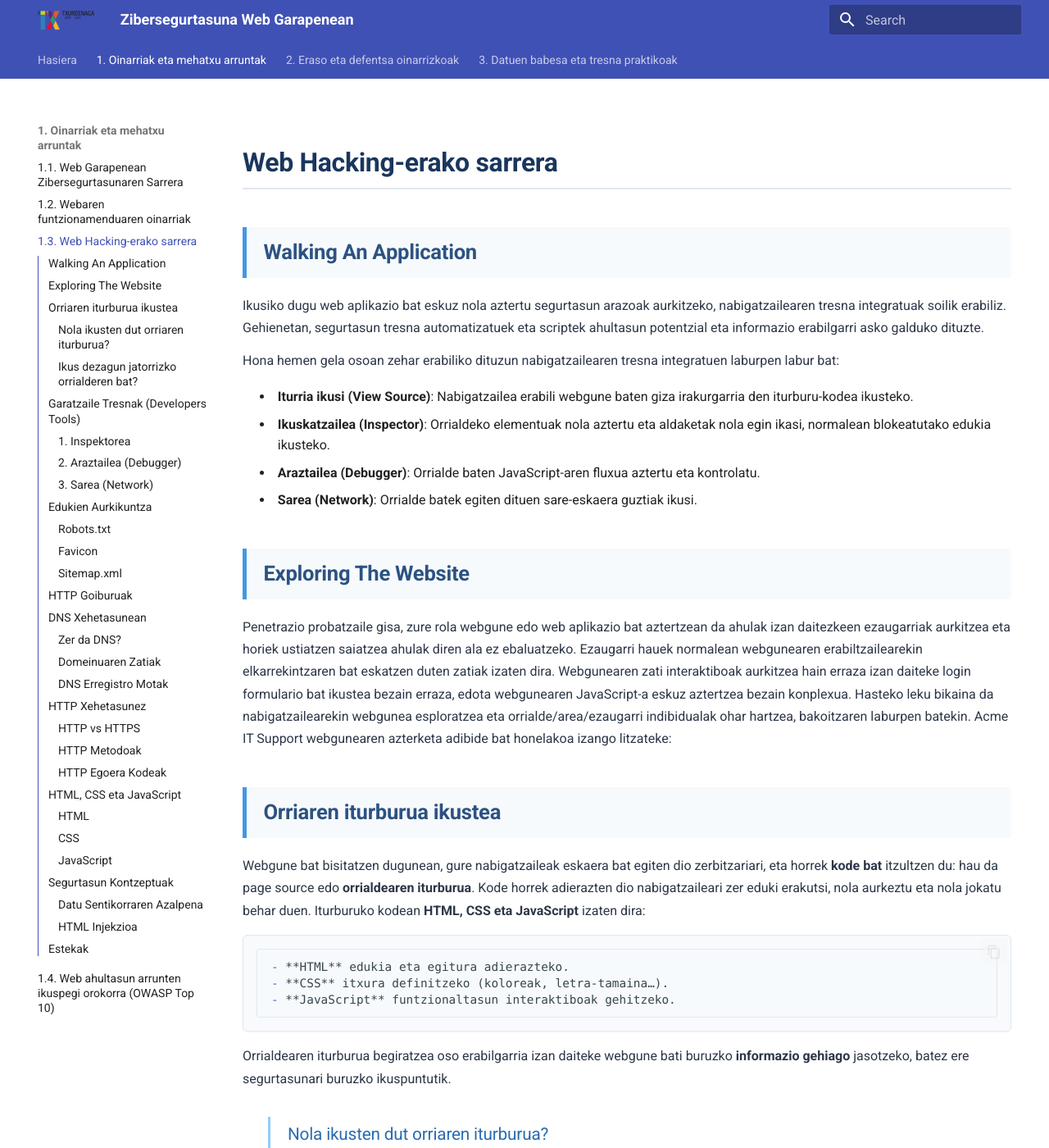
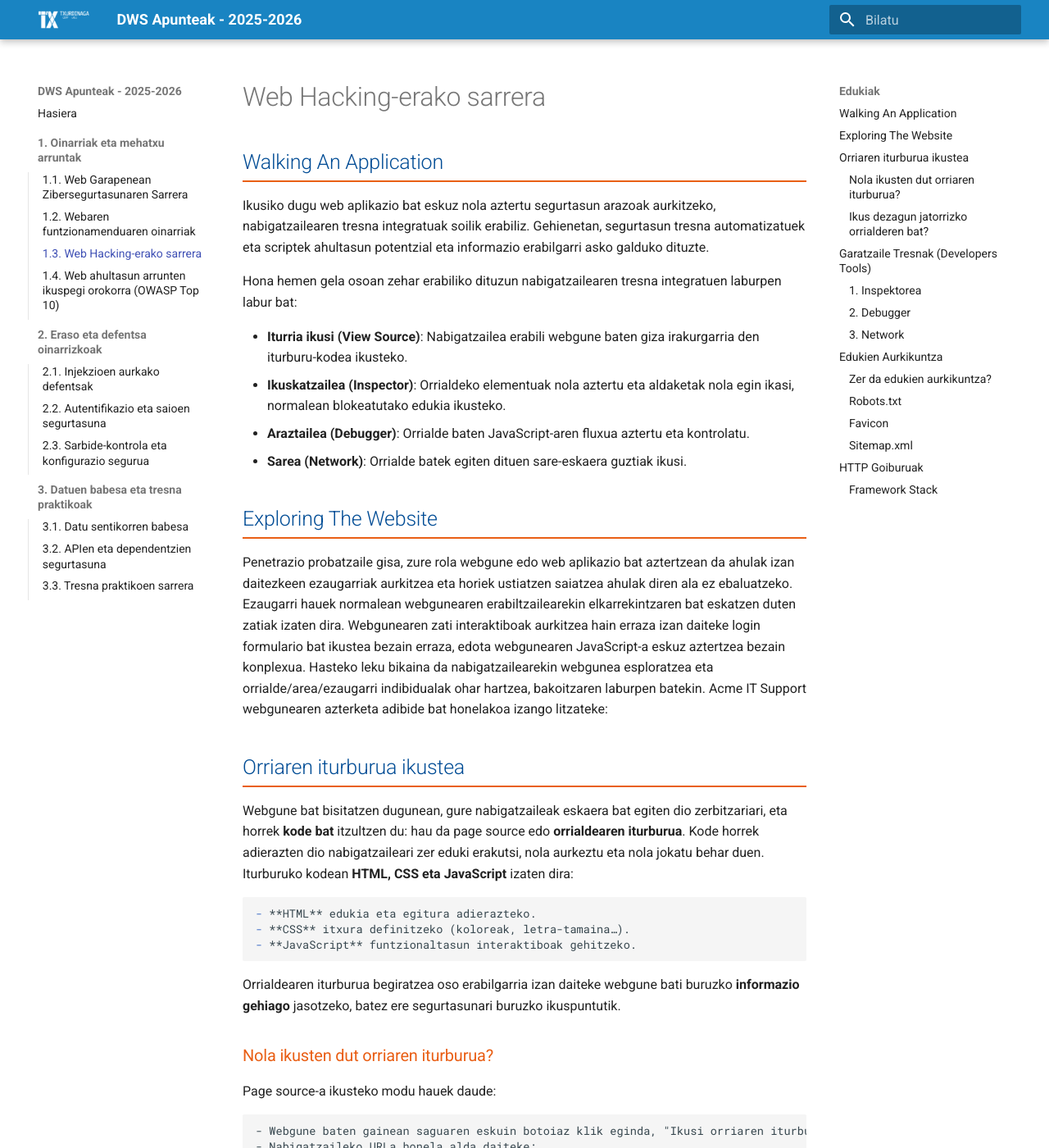
Before and after one commit to DAW-Resources-FPTxurdinaga/SeguridadWeb-apuntes_eu-es, an MkDocs documentation site: the page built from docs/oinarriak_mehatxuak/web_hacking_sarrera.md, in a window 1280 px wide and 1400 px high. Shown: the whole window at 82% size. Built offline with MkDocs 1.6.1 and Material for MkDocs 9.7.7, drawn with Linux system fonts in a browser that asks for light colours; some of the changed text lies outside the part shown.

Commit message:
Web Hacking

```diff
--- a/docs/css/custom.css
+++ b/docs/css/custom.css
@@ -1,48 +1,52 @@
 /* Estilos para mejorar la jerarquía visual de los títulos */
 
-/* Nivel 1 (Página) - No se usa comúnmente en MkDocs */
+/* Fuente principal */
+:root {
+    --md-text-font: 'Roboto', sans-serif;
+    --md-code-font: 'Roboto Mono', monospace;
+}
+
+/* Nivel 1 (Página) */
 .md-typeset h1 {
-    color: #1a365d;
+    color: #1565c0;  /* Azul más oscuro */
     font-weight: 700;
-    font-size: 2em;
+    font-size: 2.2em;
     margin: 1em 0 0.8em 0;
     padding-bottom: 0.3em;
-    border-bottom: 2px solid #e2e8f0;
+    border-bottom: 2px solid #e0e0e0;
+    text-align: center;
 }
 
 /* Nivel 2 (##) - Títulos principales de sección */
 .md-typeset h2 {
-    color: #2c5282;
+    color: #1976d2;  /* Azul Material Design */
     font-weight: 600;
-    font-size: 1.6em;
-    margin: 1.8em 0 0.8em 0;
+    font-size: 1.8em;
+    margin: 1.5em 0 0.8em 0;
     padding: 0.5em 0 0.5em 0.8em;
-    border-left: 5px solid #4299e1;
-    background-color: #f7fafc;
+    border-left: 4px solid #1976d2;
+    background-color: #f5f9ff;
     border-radius: 0 4px 4px 0;
 }
 
 /* Nivel 3 (###) - Subtítulos */
 .md-typeset h3 {
-    color: #2b6cb0;
+    color: #0d47a1;  /* Azul oscuro */
     font-weight: 500;
-    font-size: 1.3em;
-    margin: 1.6em 0 0.7em 1.5em;  /* Aumentado de 0.5em a 1.5em */
-    padding: 0.3em 0 0.3em 1em;    /* Añadido padding izquierdo */
-    border-bottom: 1px dashed #cbd5e0;
-    border-left: 3px solid #90cdf4; /* Línea vertical sutil */
-    padding-left: 1em;             /* Espacio entre la línea y el texto */
+    font-size: 1.4em;
+    margin: 1.6em 0 0.7em 0;
+    padding: 0.3em 0 0.3em 0.8em;
+    border-bottom: 1px solid #e0e0e0;
 }
 
 /* Nivel 4 (####) - Sub-subtítulos */
 .md-typeset h4 {
-    color: #2c5282;
+    color: #1565c0;
     font-weight: 500;
-    font-size: 1.1em;
-    margin: 1.4em 0 0.6em 1em;
-    font-style: normal;
+    font-size: 1.2em;
+    margin: 1.4em 0 0.6em 0;
+    padding-left: 0.8em;
     position: relative;
-    padding-left: 1em;
 }
 
 /* Añadir viñeta a los h4 */
@@ -168,3 +172,30 @@
     border: 0;
     border-top: 1px solid #e2e8f0;
 }
+
+/* Custom heading styles */
+
+/* H2 (##) */
+h2 {
+  color: #004c95; /* azul corporativo */
+  border-bottom: 2px solid #e95f15;
+  padding-bottom: 0.2em;
+  margin-top: 1.5em;
+}
+
+/* H3 (###) */
+h3 {
+  color: #e95f15; /* naranja corporativo */
+  margin-top: 1.2em;
+}
+
+.md-header {
+  background-color: #1984c2;
+}
+
+/* Center all images inside markdown content */
+.md-typeset img {
+  display: block;
+  margin-left: auto;
+  margin-right: auto;
+}
--- /dev/null
+++ b/docs/javascripts/sidebar.js
@@ -0,0 +1,71 @@
+// Función para inicializar el comportamiento del menú lateral
+document.addEventListener('DOMContentLoaded', function() {
+    // Seleccionar todos los títulos de menú colapsables
+    const menuTitles = document.querySelectorAll('.md-nav--primary .md-nav__item--nested > .md-nav > .md-nav__title');
+
+    // Función para alternar la visibilidad de un menú
+    function toggleMenu(menuTitle) {
+        const parentNav = menuTitle.parentElement;
+        const isExpanded = parentNav.getAttribute('data-md-toggle') === 'true';
+        parentNav.setAttribute('data-md-toggle', !isExpanded);
+
+        // Si el menú se está cerrando, cerrar también los submenús
+        if (isExpanded) {
+            const subMenus = parentNav.querySelectorAll('.md-nav[data-md-toggle="true"]');
+            subMenus.forEach(subMenu => {
+                subMenu.setAttribute('data-md-toggle', 'false');
+            });
+        }
+    }
+
+    // Agregar manejador de eventos a cada título
+    menuTitles.forEach(title => {
+        // Verificar si el título tiene un enlace que no sea solo '#'
+        const link = title.querySelector('a');
+
+        // Si el enlace es '#' o no hay enlace, hacer que el título sea clickeable
+        if (!link || link.getAttribute('href') === '#') {
+            title.style.cursor = 'pointer';
+
+            // Agregar manejador de clic
+            title.addEventListener('click', function(e) {
+                e.preventDefault();
+                e.stopPropagation();
+                toggleMenu(this);
+            });
+        } else {
+            // Si hay un enlace válido, agregar un manejador al icono de flecha
+            const arrow = document.createElement('span');
+            arrow.className = 'nav-arrow';
+            arrow.innerHTML = '▶';
+            arrow.style.cssText = 'float: right; margin-left: 0.5em; transition: transform 0.2s;';
+            title.appendChild(arrow);
+
+            // Manejador para el clic en la flecha
+            arrow.addEventListener('click', function(e) {
+                e.preventDefault();
+                e.stopPropagation();
+                toggleMenu(title);
+            });
+        }
+    });
+
+    // Función para expandir el menú activo y sus padres
+    function expandActiveMenu() {
+        const activeMenu = document.querySelector('.md-nav--primary .md-nav__item--active');
+        if (activeMenu) {
+            // Encontrar y expandir todos los padres del menú activo
+            let parent = activeMenu.closest('.md-nav__item--nested');
+            while (parent) {
+                const nav = parent.querySelector('> .md-nav');
+                if (nav) {
+                    nav.setAttribute('data-md-toggle', 'true');
+                }
+                parent = parent.parentElement.closest('.md-nav__item--nested');
+            }
+        }
+    }
+
+    // Expandir el menú activo después de un pequeño retraso para asegurar que el DOM esté listo
+    setTimeout(expandActiveMenu, 100);
+});
--- a/docs/oinarriak_mehatxuak/web_hacking_sarrera.md
+++ b/docs/oinarriak_mehatxuak/web_hacking_sarrera.md
@@ -53,99 +53,66 @@
 ## Garatzaile Tresnak (Developers Tools)
 
 ### 1. Inspektorea
-- Web-orriaren HTML eta CSS ikusteko eta editatzeko aukera ematen du.
-- Elementuak zuzenean alda ditzakezu: testua, koloreak, tamainak...
 
-### 2. Araztailea (Debugger)
-- JavaScript kodea pausoz pauso exekutatzeko aukera ematen du.
-- "Breakpoint"-ak jarri daitezke kodea gelditzeko.
-- Aldagaiak eta funtzio-deien emaitzak ikus daitezke.
+Web-orrian une horretan agertzen denaren “argazki bizia” erakusten du.
+Orriko iturburu-kodea (HTML) beti ez da berdina, CSS edo JavaScript-ek alda dezakeelako. Inspektoreak benetan zer ikusten ari garen erakusten digu.
+Elementuak zuzenean alda ditzakezu: testua, koloreak, tamainak… horrela, akatsak errazago aurkitzen eta konpontzen dira.
 
-### 3. Sarea (Network)
-- Orrialde batek egiten dituen eskaera guztiak ikus daitezke.
-- Eskaera bakoitzaren xehetasunak ikus daitezke: URL-a, metodoa, erantzun-kodea, tamaina, denbora...
+
+### 2. Debugger
+Orriko JavaScript kodeari pausoz pauso jarraitzeko balioko digu.
+
+“Breakpoint”-ak jartzen dira, hau da, kodea geldi dadin nahi dugun puntuan.
+Horri esker, aldagaiak eta funtzio-deien emaitzak une berean ikus ditzakegu, eta ulertu zergatik gertatzen diren akatsak.
+
+Garatzaileen tresnetako panel hau JavaScript arazteko pentsatuta dago, eta berriro ere ezaugarri bikaina da zerbait zergatik ez dabilen funtzionatzen landu nahi duten web garatzaileentzat. Baina sartze-probatzaile gisa, JavaScript kodean sakontzeko aukera ematen digu. Firefox eta Safari nabigatzaileetan ezaugarri honek Debugger du izena, baina Google Chrome nabigatzailean Sources du izena.
+
+Laburbilduz, breakpointak menderatzeak bezero-kodearen exekuzioa erabat kontrolatzen du:
+
+- Irakurketa: barne aldagaiak eta funtzio “pribatuak” ikusten dituzu.
+- Aldaketa: balio berriak injektatzen dituzu edo funtzionalitateak mozten dituzten kodearen adarrak saihesten dituzu.
+- Birbidaltzea: harrapaketak eta irteerako eskaerak aldatzea.
+
+Hori guztia, segurtasun-ikuskaritzei, pentestei edo arazketa sinpleari aplikatuta, logika-ahultasunak aurkitzeko, sarbide-kontrolak ez egiteko edo garatzaileak zuzenean azaldu nahi izan ez zituen datu sentikorrak aurkitzeko aukera ematen du.
+
+
+### 3. Network
+Garatzailearen tresnen sare-fitxa web orri batek egiten duen kanpoko eskaera bakoitzaren jarraipena egiteko erabil daiteke. Sarea fitxan klik egin eta gero orria freskatzen baduzu, orria eskatzen ari den fitxategi guztiak ikusiko dituzu.
+
 
 ## Edukien Aurkikuntza
 
+### Zer da edukien aurkikuntza?
+Lehenik eta behin, galdetu behar dugu, web aplikazioen segurtasunaren testuinguruan, zer da edukia? Edukia gauza asko izan daiteke, fitxategi bat, bideoa, irudia, segurtasun-kopia, webgunearen eginbidea. Edukien aurkikuntzaz hitz egiten dugunean, ez gara webgune batean ikus ditzakegun gauza nabariez ari; berehala aurkezten ez zaizkigun eta beti sarbide publikora bideratuta ez zeuden gauzez ari gara.
+
+Eduki hori izan liteke, adibidez, langileen erabilerarako orriak edo atariak, webgunearen bertsio zaharragoak, babeskopia-fitxategiak, konfigurazio-fitxategiak, administrazio-panelak, etab.
+Edukiak ezagutzeko hiru modu nagusi daude landuko dugun webgune batean: Eskuz, automatizatua eta OSINT (Open-Source Intelligence).
+
 ### Robots.txt
-Webgune baten erroan egoten den fitxategia da, eta bilatzaileei zein orri indexatu daitezkeen edo ez adierazten die.
+`robots.txt` fitxategia bilatzaileei zein orri diren eta bilatzaileen emaitzetan erakusteko baimenik ez duten edo bilatzaile zehatzei webgunea guztiz arakatzea debekatzen dien dokumentua da. Ohikoa izan daiteke web gune jakin batzuk mugatzea bilatzaileen emaitzetan ez bistaratzeko. Orrialde hauek administrazio atariak edo webgunearen bezeroentzako fitxategiak izan daitezke.
+Fitxategi honek webguneko kokapenen zerrenda handia ematen digu, jabeek sartze-probatzaile gisa aurkitzerik nahi ez dutena.
+
 
 ### Favicon
-Nabigatzaileko helbide-barran edo fitxan agertzen den ikono txikia. Batzuetan framework baten favicon lehenetsia ikus daiteke, webguneak erabiltzen duen teknologiari buruzko informazioa emanez.
+Favicon nabigatzaileko helbide-barran edo fitxan agertzen den ikono txiki bat da, webgune bat markatzeko erabiltzen dena.
+
+Batzuetan, webgune bat eraikitzeko markoak erabiltzen direnean, instalazioaren parte den favicon bat soberan geratzen da, eta webgunearen garatzaileak hau pertsonalizatutako beste batekin ordezkatzen ez badu, horrek pista bat eman diezaguke erabiltzen ari den markoari buruz. OWASPek esparru-ikono komunen datu-base bat ostatatzen du, helburuen favicon-arekin <a href="https://wiki.owasp.org/index.php/OWASP_favicon_database">OWASP_favicon_database</a>. Alderatzeko erabil dezakezuna. Behin esparru-pila ezagututa, kanpoko baliabideak erabil ditzakegu hari buruz gehiago jakiteko.
+Eguneratuago dago beste webgune hau: <a href="https://owasp.org/www-community/favicons_database">OWASP_favicon_database</a>
 
 ### Sitemap.xml
-Webgunearen orri garrantzitsuenen zerrenda bat duen fitxategia da, bilatzaileek gunea hobeto indexatu dezaten.
+`robots.txt` fitxategiak ez bezala, bilaketa-motorreko arakatzaileek ikus dezaketena murrizten baitu, `sitemap.xml` fitxategiak webgunearen jabeak bilatzaile batean zerrendatzea nahi duen fitxategi bakoitzaren zerrenda ematen du.
+Horiek, batzuetan, nabigatzeko zailxeagoak diren webguneko eremuak izan ditzakete, edo baita uneko guneak jada erabiltzen ez dituen baina eszenen atzean lanean jarraitzen duten web orri zahar batzuk zerrendatzea ere.
+
 
 ## HTTP Goiburuak
 
-Webgune batera konektatzen garenean, HTTP goiburuak bidaltzen dira. Hauek informazio garrantzitsua dute:
-- **User-Agent**: Erabiltzen ari zaren nabigatzailea eta sistema eragilea
-- **Accept**: Zer motatako edukia onartzen duen nabigatzaileak
-- **Cookie**: Saioaren informazioa
+Web-zerbitzariari eskaerak egiten dizkiogunean, zerbitzariak hainbat HTTP goiburu itzultzen ditu. Goiburu horiek, batzuetan, informazio erabilgarria izan dezakete, hala nola webzerbitzariaren softwarea eta, agian, erabiltzen ari den programazio-/script-lengoaia.
 
-## DNS Xehetasunean
+Beheko adibidean, webzerbitzaria NGINX 1.18.0 bertsioa da eta PHP 7.4.3 bertsioa exekutatzen du. Informazio hori erabiliz, erabiltzen ari diren softwarearen bertsio ahulak aurki genitzake.
 
-### Zer da DNS?
-DNS (Domain Name System) domeinu-izenak IP helbide bihurtzen dituen sistema bat da.
+Saiatu beheko <a href="https://www.hostinger.com/es/tutoriales/comando-curl">curl komandoa</a> web zerbitzariaren aurka exekutatzen, non -v kommutadoreak verbose modua gaitzen duen, goiburuak aterako dituena (zerbait interesgarria egon daiteke! ).
 
-### Domeinuaren Zatiak
-- **TLD (Top Level Domain)**: .com, .org, .es...
-- **Bigarren mailako domeinua**: tryhackme.com-en "tryhackme"
-- **Azpidomeinua**: blog.tryhackme.com-en "blog"
+### Framework Stack
 
-### DNS Erregistro Motak
-- **A**: IPv4 helbidea
-- **AAAA**: IPv6 helbidea
-- **CNAME**: Domeinu baten beste baten ordezpena
-- **MX**: Posta elektronikorako zerbitzariak
-- **TXT**: Testu erregistroak (SPF, DKIM...)
-
-## HTTP Xehetasunez
-
-### HTTP vs HTTPS
-- **HTTP**: Datuak testu argian bidaltzen dira
-- **HTTPS**: Datuak zifratuta bidaltzen dira (SSL/TLS)
-
-### HTTP Metodoak
-- **GET**: Baliabideak eskuratzeko
-- **POST**: Datu berriak bidaltzeko
-- **PUT**: Baliabideak eguneratzeko
-- **DELETE**: Baliabideak ezabatzeko
-
-### HTTP Egoera Kodeak
-- **1xx**: Informazioa
-- **2xx**: Arrakasta (200 OK)
-- **3xx**: Birbideraketa (301 Moved Permanently)
-- **4xx**: Bezeroaren errorea (404 Not Found)
-- **5xx**: Zerbitzariaren errorea (500 Internal Server Error)
-
-## HTML, CSS eta JavaScript
-
-### HTML
-- Web orrien egitura definitzen du
-- Etiketak erabiltzen ditu: `<html>`, `<head>`, `<body>`, `<p>`, `<a>`, etc.
-
-### CSS
-- Estiloak definitzen ditu: koloreak, letra-tipoak, tamainak...
-- Klaseak (`class`) eta ID-ak erabiltzen ditu elementuak identifikatzeko
-
-### JavaScript
-- Orriari interaktibitatea ematen dio
-- Gertaerak kudeatzen ditu (saguaren klikak, teklatuko sarrerak...)
-- AJAX erabiliz zerbitzarirako eskaerak egin ditzake
-
-## Segurtasun Kontzeptuak
-
-### Datu Sentikorraren Azalpena
-- Webguneek ez luke inoiz datu sentikorrik erakutsi behar iturburu kodean
-- Adibide txarrak: pasahitzak, API gakoak, barne estekak...
-
-### HTML Injekzioa
-- Erabiltzailearen sarrera HTML gisa interpretatzen denean gertatzen da
-- Erabiltzailearen sarrera beti garbitu behar da errendatu aurretik
-- Adibide txarra: `<script>alert('Hacked!')</script>`
-
-## Estekak
-- [OWASP Web Security Testing Guide](https://owasp.org/www-project-web-security-testing-guide/)
-- [Mozilla Developer Network (MDN) Web Docs](https://developer.mozilla.org/)
-- [PortSwigger Web Security Academy](https://portswigger.net/web-security)
+Webgune baten markoa ezarri ondoren, bai aurreko favicon adibidearekin edo orriaren iturburuan pistak bilatuz, hala nola iruzkinak, copyright oharrak edo kredituak, ondoren webgunearen framework-a aurki dezakezu.
+Hortik aurrera, softwareari eta beste informazio batzuei buruz gehiago ikasi ahal izango dugu, agian aurkitu dezakegun eduki gehiagora eramanez.
--- /dev/null
+++ b/docs/stylesheets/extra.css
@@ -0,0 +1,103 @@
+/* Custom heading styles */
+
+/* H2 (##) */
+h2 {
+    color: #004c95; /* azul corporativo */
+    border-bottom: 2px solid #e95f15;
+    padding-bottom: 0.2em;
+    margin-top: 1.5em;
+}
+
+/* H3 (###) */
+h3 {
+    color: #e95f15; /* naranja corporativo */
+    margin-top: 1.2em;
+}
+
+.md-header {
+    background-color: #1984c2;
+}
+
+/* Center all images inside markdown content */
+.md-typeset img {
+    display: block;
+    margin-left: auto;
+    margin-right: auto;
+}
+
+/* Estilos para el menú lateral colapsable */
+/* Mostrar los elementos del menú de nivel superior */
+.md-nav--primary > .md-nav__list > .md-nav__item--nested > .md-nav > .md-nav__list {
+    display: block !important;
+    max-height: none !important;
+    opacity: 1 !important;
+    overflow: visible !important;
+    position: static !important;
+    transform: none !important;
+    visibility: visible !important;
+}
+
+/* Ocultar submenús por defecto */
+.md-nav--primary .md-nav__item--nested .md-nav .md-nav__list {
+    max-height: 0;
+    overflow: hidden;
+    transition: max-height 0.3s ease-in-out;
+    padding-left: 1.2em;
+    border-left: 1px solid rgba(0,0,0,0.1);
+}
+
+/* Estilo para los títulos de los menús anidados */
+.md-nav--primary .md-nav__item--nested > .md-nav > .md-nav__title {
+    position: relative;
+    cursor: pointer;
+    padding: 0.4rem 0.8rem;
+    margin: 0.2rem 0;
+    border-radius: 0.2rem;
+    transition: background-color 0.2s;
+}
+
+/* Flecha indicadora */
+.md-nav--primary .md-nav__item--nested > .md-nav > .md-nav__title .nav-arrow {
+    content: '▶';
+    display: block;
+    float: right;
+    margin-left: 0.5em;
+    transition: transform 0.2s;
+    color: rgba(0,0,0,0.54);
+    font-size: 0.8em;
+    line-height: 1.5;
+}
+
+/* Estilo cuando el menú está expandido */
+.md-nav--primary .md-nav__item--nested > .md-nav[data-md-toggle="true"] > .md-nav__list {
+    max-height: 1000px !important;
+    display: block !important;
+}
+
+.md-nav--primary .md-nav__item--nested > .md-nav[data-md-toggle="true"] > .md-nav__title::after {
+    transform: rotate(90deg);
+    color: #e95f15;
+}
+
+/* Efecto hover en los títulos */
+.md-nav--primary .md-nav__item--nested > .md-nav > .md-nav__title:hover {
+    background-color: rgba(0,0,0,0.05);
+}
+
+/* Asegurar que los enlaces dentro de los títulos sean clickeables */
+.md-nav--primary .md-nav__item--nested > .md-nav > .md-nav__title a {
+    pointer-events: auto;
+}
+
+/* Mostrar el menú activo */
+.md-nav--primary .md-nav__item--active > .md-nav > .md-nav__list,
+.md-nav--primary .md-nav__item--active > .md-nav > .md-nav__list .md-nav__item--active > .md-nav > .md-nav__list {
+    max-height: 1000px !important;
+    display: block !important;
+}
+
+/* Mostrar flecha en el menú activo */
+.md-nav--primary .md-nav__item--active > .md-nav > .md-nav__title::after {
+    transform: rotate(90deg);
+    color: #e95f15;
+}
--- a/mkdocs.yml
+++ b/mkdocs.yml
@@ -1,34 +1,42 @@
-site_name: Zibersegurtasuna Web Garapenean
-site_url: https://zibersegurtasun-fptxurdinaga.eus
-site_author: FP Txurdinaga
-site_description: Zibersegurtasunari buruzko ikasgaiak eta baliabideak
-
-# Configuración del tema
+site_name: DWS Apunteak - 2025-2026
 theme:
   name: material
+  language: eu
+  logo: images/logo.png
+  favicon: http://fptxurdinaga.eus/wp-content/uploads/2022/10/favicon-96x96-1.png
+  features:
+    - navigation.tracking
+    - navigation.sections
+    - navigation.top
+    - navigation.indexes
+    - navigation.instant
+    - navigation.expand # Esto permite expandir/colapsar, pero necesitamos ajustar el CSS
   palette:
-    primary: '#0056b3'  # Azul corporativo
-    accent: '#ff6b00'   # Naranja corporativo
-  font:
-    text: Roboto
-    code: Roboto Mono
-  features:
-    - navigation.tabs
-    - navigation.sections
-    - navigation.expand
-    - toc.integrate
-    - search.highlight
-    - content.code.copy
-    - navigation.top
-  logo: assets/images/Logo_Home3.png
-  favicon: assets/images/favicon-96x96-1.png
-  icon:
-    logo: material/library
-
-# CSS personalizado
+    - scheme: default
+      primary: '#004c95'
+      accent: '#e95f15'
+    - scheme: slate
+      primary: '#004c95'
+      accent: '#e95f15'
+      toggle:
+        icon: material/weather-night
+        name: Modu iluna
 extra_css:
-  - css/custom.css
-
+- stylesheets/extra.css
+extra_javascript:
+- scripts/checkboxes.js
+- javascripts/sidebar.js
+plugins:
+- search
+markdown_extensions:
+- admonition
+- pymdownx.tasklist:          # ← nuevo
+    clickable_checkbox: true  #  hace los checkboxes interactivos
+    custom_checkbox: true     #  usa los iconos de Material
+- toc:
+    permalink: true
+- footnotes
+- tables
 nav:
   - Hasiera: index.md
   - '1. Oinarriak eta mehatxu arruntak':
```
Also changed, not shown: docs/images/logo.png (added).
